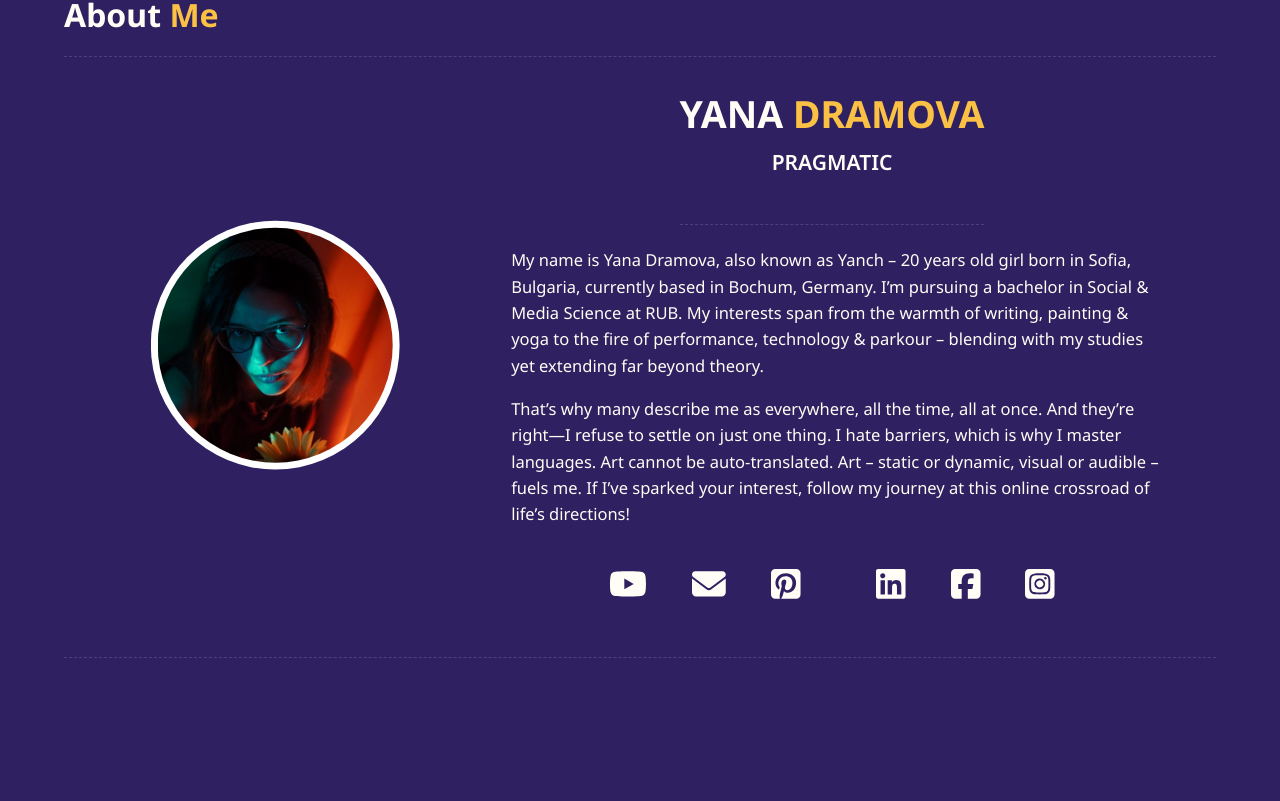
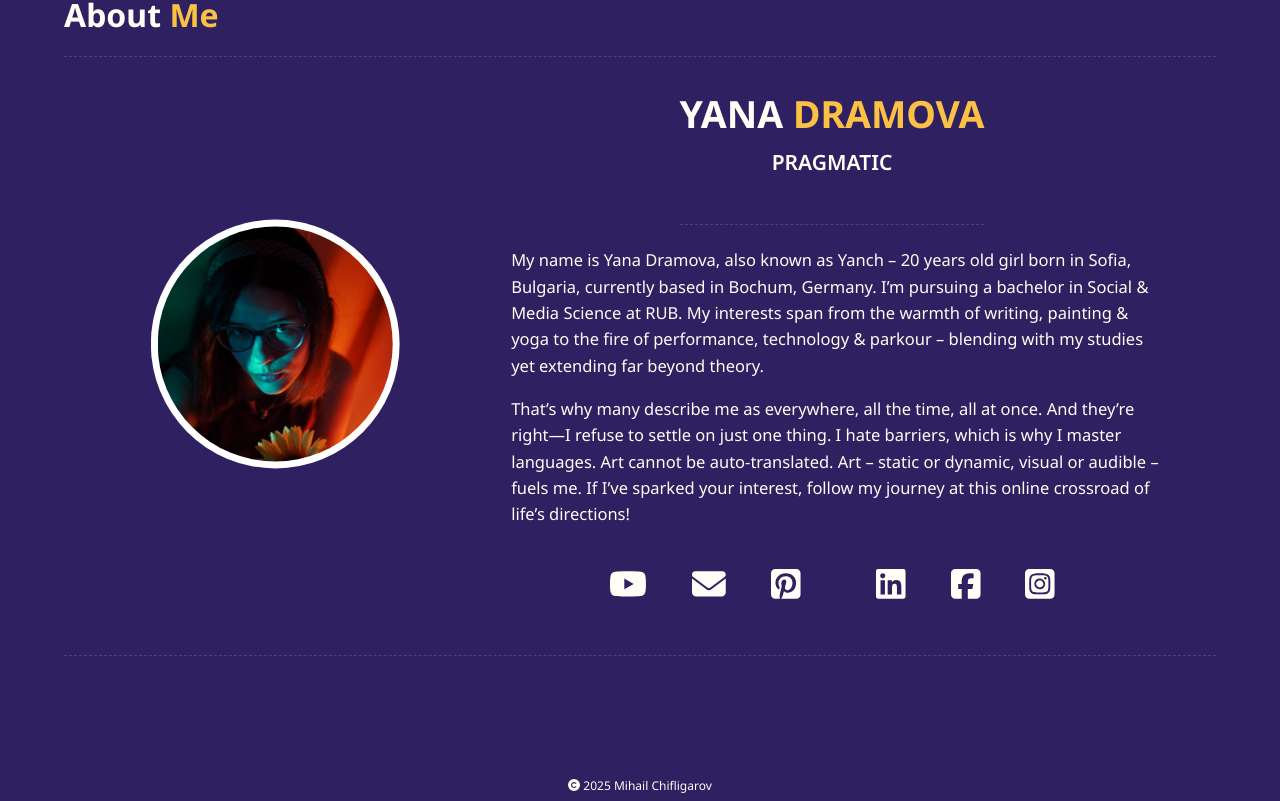
Before and after one commit to yanchdramch/yanchdramch.github.io, a Vue app: page / in a window 1280 px wide. Shown: the part 1809-2610 px from the top of the page. Before the commit the page ends 2587 px from the top, so only its background shows below. Built offline with nearby package versions, Linux system fonts and the light colour scheme.

Commit message:
Style changes

```diff
--- a/src/App.vue
+++ b/src/App.vue
@@ -133,7 +133,7 @@ export default {
 
 html,
 body {
-  height: 100%;
+  min-height: 100%;
   font-family: "Noto Sans", sans-serif;
   color: #fffdf6;
   overflow: visible;
--- a/src/articles/old-article.json
+++ b/src/articles/old-article.json
@@ -5,6 +5,6 @@
     "title": "Oldest Article",
     "description": "This is a simple article.",
     "date": "1994-03-18",
-    "thumbnail": "https://www.befunky.com/images/prismic/fdc9b868-8b68-43b0-bd75-f8cbf0afaf9e_old-photo-scratch-reduction-before.jpg",
-    "text": "I am a very old article"
+    "thumbnail": "https://i.pinimg.com/736x/4c/be/b4/4cbeb474a8e6daac6ea0de7f26f415e6.jpg",
+    "text": "I am a very old article <img src='https://i.pinimg.com/736x/4c/be/b4/4cbeb474a8e6daac6ea0de7f26f415e6.jpg'></img>"
 }
--- a/src/assets/main.css
+++ b/src/assets/main.css
@@ -5,6 +5,8 @@
   font-weight: normal;
   display: flex;
   place-items: center;
+  flex-direction: column;
+  min-height: 100%;
 }
 
 a,
--- /dev/null
+++ b/src/components/CustomFooter.vue
@@ -0,0 +1,54 @@
+<template>
+  <div class="custom_footer">
+    <footer><a href="https://chifligarov.dev" target="_blank"><FontAwesomeIcon icon="copyright"></FontAwesomeIcon>
+      {{ copyrightYear }} Mihail Chifligarov</a>
+    </footer>
+  </div>
+</template>
+
+<script setup>
+import { FontAwesomeIcon } from '@fortawesome/vue-fontawesome'
+</script>
+
+<script>
+export default {
+  name: "LanguageChooser",
+
+  data() {
+    return {};
+  },
+  methods: {
+
+  },
+  computed: {
+    copyrightYear() {
+      const startingYear = 2025;
+      const currentYear = new Date().getFullYear();
+      if (currentYear !== startingYear) {
+        return startingYear.toString() + '–' + currentYear.toString();
+      }
+      else {
+        return startingYear.toString();
+      }
+    }
+  }
+};
+</script>
+
+<style scoped>
+.custom_footer {
+  width: 100%;
+  height: 20px;
+}
+
+footer{
+  margin-top: auto;
+  font-size: 0.8em;
+  bottom: 0;
+  padding-bottom: 0.5em;
+  color: #fffdf6;
+  align-self: center;
+  width: 100%;
+  text-align: center;
+}
+</style>
--- a/src/components/DetailComponent.vue
+++ b/src/components/DetailComponent.vue
@@ -1,6 +1,11 @@
 <template>
     <div class="detail_icon">
-        <FontAwesomeIcon :icon="[detailSet, detailIcon]" size="xl" :style="{ color: '#fffdf6' }" />
+        <FontAwesomeIcon :icon="[detailSet, detailIcon]" class="icon" size="xl" @click="handleClick()"/>
+        <Transition>
+            <div class="alert_box" v-if=showCopyText>
+                Copied to Clipboard!
+            </div>
+        </Transition>
     </div>
 </template>
 
@@ -16,7 +21,8 @@ export default {
         'text': String,
         'icon': String,
         'set': String,
-        'link': String
+        'link': String,
+        'copy': Boolean,
     },
 
     data() {
@@ -24,9 +30,23 @@ export default {
             detailText: this.text,
             detailIcon: this.icon,
             detailSet: this.set,
-            detailURL: this.link
+            detailURL: this.link,
+            copyToClipboard: this.copy,
+            showCopyText: false,
         };
     },
+    methods: {
+        handleClick() {
+            if (this.copyToClipboard) {
+                navigator.clipboard.writeText(this.detailURL);
+                this.showCopyText = true;
+                setTimeout(() => {this.showCopyText = false}, 1250);
+            }
+            else {
+                window.open(this.detailURL, "_blank")
+            }
+        }
+    }
 };
 </script>
 
@@ -46,5 +66,40 @@ export default {
 .detail_icon {
     font-size: 1.5em;
     padding: 1em;
+    display: flex;
+    flex-direction: column;
 }
+
+.alert_box {
+    font-size: 0.85em;
+    margin-top: 2em;
+    position: absolute;
+    align-self: center;
+    color: #FBC145;
+}
+
+.icon {
+    color: #fffdf6;
+    transition: color 450ms ease-in;
+}
+
+.icon:hover {
+    color: #FBC145;
+    transition: color 250ms linear;
+    cursor: pointer;
+}
+
+.v-enter-active {
+    transition: opacity 1s ease-in-out;
+}
+
+.v-leave-active {
+    transition: opacity 0.5s ease-in-out;
+}
+
+.v-enter-from,
+.v-leave-to {
+    opacity: 0;
+}
+
 </style>
--- a/src/main.js
+++ b/src/main.js
@@ -12,12 +12,12 @@ import { library } from '@fortawesome/fontawesome-svg-core'
 import { FontAwesomeIcon } from '@fortawesome/vue-fontawesome'
 
 /* import specific icons */
-import { faEnvelope } from '@fortawesome/free-solid-svg-icons'
+import { faEnvelope, faCopyright } from '@fortawesome/free-solid-svg-icons'
 import { faClock } from '@fortawesome/free-regular-svg-icons'
 import { faYoutube, faLinkedin, faSquarePinterest, faSquareFacebook, faSquareInstagram } from '@fortawesome/free-brands-svg-icons'
 
 /* add icons to the library */
-library.add(faEnvelope, faYoutube, faLinkedin, faSquarePinterest, faSquareFacebook, faSquareInstagram, faClock)
+library.add(faEnvelope, faYoutube, faLinkedin, faSquarePinterest, faSquareFacebook, faSquareInstagram, faClock, faCopyright)
 
 /* import and register Swiper custom elements */
 import { register } from 'swiper/element/bundle';
--- a/src/texts/aboutTexts.js
+++ b/src/texts/aboutTexts.js
@@ -1,7 +1,7 @@
 export const aboutTexts = {
   "resume" : {
-    "de" : "My name is Yana Dramova, also known as Yanch – 20 years old girl born in Sofia, Bulgaria, currently based in Bochum, Germany. I’m pursuing a bachelor in Social & Media Science at <a href='https://www.ruhr-uni-bochum.de/'>RUB</a>. My interests span from the warmth of writing, painting & yoga to the fire of performance, technology & parkour – blending with my studies yet extending far beyond theory. <p>That’s why many describe me as everywhere, all the time, all at once. And they’re right—I refuse to settle on just one thing. I hate barriers, which is why I master languages. Art cannot be auto-translated. Art – static or dynamic, visual or audible – fuels me. If I’ve sparked your interest, follow my journey at this online crossroad of life’s directions!",
-    "en": "My name is Yana Dramova, also known as Yanch – 20 years old girl born in Sofia, Bulgaria, currently based in Bochum, Germany. I’m pursuing a bachelor in Social & Media Science at <a href='https://www.ruhr-uni-bochum.de/'>RUB</a>. My interests span from the warmth of writing, painting & yoga to the fire of performance, technology & parkour – blending with my studies yet extending far beyond theory. <p>That’s why many describe me as everywhere, all the time, all at once. And they’re right—I refuse to settle on just one thing. I hate barriers, which is why I master languages. Art cannot be auto-translated. Art – static or dynamic, visual or audible – fuels me. If I’ve sparked your interest, follow my journey at this online crossroad of life’s directions!",
-    "bg": "My name is Yana Dramova, also known as Yanch – 20 years old girl born in Sofia, Bulgaria, currently based in Bochum, Germany. I’m pursuing a bachelor in Social & Media Science at <a href='https://www.ruhr-uni-bochum.de/'>RUB</a>. My interests span from the warmth of writing, painting & yoga to the fire of performance, technology & parkour – blending with my studies yet extending far beyond theory. <p>That’s why many describe me as everywhere, all the time, all at once. And they’re right—I refuse to settle on just one thing. I hate barriers, which is why I master languages. Art cannot be auto-translated. Art – static or dynamic, visual or audible – fuels me. If I’ve sparked your interest, follow my journey at this online crossroad of life’s directions!"
+    "de" : "My name is Yana Dramova, also known as Yanch – 20 years old girl born in Sofia, Bulgaria, currently based in Bochum, Germany. I’m pursuing a bachelor in Social & Media Science at <a href='https://www.ruhr-uni-bochum.de/' target='_blank'>RUB</a>. My interests span from the warmth of writing, painting & yoga to the fire of performance, technology & parkour – blending with my studies yet extending far beyond theory. <p>That’s why many describe me as everywhere, all the time, all at once. And they’re right—I refuse to settle on just one thing. I hate barriers, which is why I master languages. Art cannot be auto-translated. Art – static or dynamic, visual or audible – fuels me. If I’ve sparked your interest, follow my journey at this online crossroad of life’s directions!",
+    "en": "My name is Yana Dramova, also known as Yanch – 20 years old girl born in Sofia, Bulgaria, currently based in Bochum, Germany. I’m pursuing a bachelor in Social & Media Science at <a href='https://www.ruhr-uni-bochum.de/' target='_blank'>RUB</a>. My interests span from the warmth of writing, painting & yoga to the fire of performance, technology & parkour – blending with my studies yet extending far beyond theory. <p>That’s why many describe me as everywhere, all the time, all at once. And they’re right—I refuse to settle on just one thing. I hate barriers, which is why I master languages. Art cannot be auto-translated. Art – static or dynamic, visual or audible – fuels me. If I’ve sparked your interest, follow my journey at this online crossroad of life’s directions!",
+    "bg": "My name is Yana Dramova, also known as Yanch – 20 years old girl born in Sofia, Bulgaria, currently based in Bochum, Germany. I’m pursuing a bachelor in Social & Media Science at <a href='https://www.ruhr-uni-bochum.de/' target='_blank'>RUB</a>. My interests span from the warmth of writing, painting & yoga to the fire of performance, technology & parkour – blending with my studies yet extending far beyond theory. <p>That’s why many describe me as everywhere, all the time, all at once. And they’re right—I refuse to settle on just one thing. I hate barriers, which is why I master languages. Art cannot be auto-translated. Art – static or dynamic, visual or audible – fuels me. If I’ve sparked your interest, follow my journey at this online crossroad of life’s directions!"
   }
 }
--- a/src/views/AboutView.vue
+++ b/src/views/AboutView.vue
@@ -10,6 +10,12 @@
       <div class="col leftcol">
         <div class="pic_container">
           <img src="/images/About.jpeg" alt="profile picture" class="picture">
+          <div
+            class="overlay" @click="visitLink('https://www.instagram.com/mari_photo_s')" @mouseover="credit = true" @mouseleave="credit = false">
+            <Transition>
+              <div class="credit_text" v-if="credit">Photo by @mari_photo_s</div>
+            </Transition>
+          </div>
           <div class="circle"></div>
         </div>
 
@@ -21,14 +27,14 @@
         <div class="resume" v-html="aboutTexts.resume[selectedLang]"></div>
         <div class="icons">
           <div class="left_icons">
-            <DetailComponent icon="youtube" set="fab" />
-            <DetailComponent icon="envelope" set="fas" link="mailto:yanamail@mail.com" />
-            <DetailComponent icon="square-pinterest" set="fab" />
+            <DetailComponent icon="youtube" set="fab" link="https://www.youtube.com/@yana.dramova"/>
+            <DetailComponent icon="envelope" set="fas" link="textToCopy" copy/>
+            <DetailComponent icon="square-pinterest" set="fab" link="https://www.pinterest.com/yanchdramch/"/>
           </div>
           <div class="right_icons">
-            <DetailComponent icon="linkedin" set="fab" />
-            <DetailComponent icon="square-facebook" set="fab" />
-            <DetailComponent icon="square-instagram" set="fab" />
+            <DetailComponent icon="linkedin" set="fab" link="https://www.linkedin.com/in/yana-dramova-86355a293"/>
+            <DetailComponent icon="square-facebook" set="fab" link="https://www.facebook.com/share/1561LLKr16/"/>
+            <DetailComponent icon="square-instagram" set="fab" link="https://www.instagram.com/galway_girl_04/"/>
           </div>
         </div>
       </div>
@@ -51,6 +57,10 @@ watch(
     selectedLang.value = newLang;
   }
 );
+
+const visitLink = (link:string) => {
+  window.open(link, "blank")
+}
 </script>
 
 <script lang="ts">
@@ -71,7 +81,8 @@ export default {
           "normal": "За ",
           "colored": "Мен"
         }
-      }
+      },
+      credit: false,
     };
   },
 };
@@ -105,6 +116,26 @@ export default {
   z-index: 1;
   align-self: anchor-center;
   justify-self: anchor-center;
+}
+
+.overlay {
+  position: absolute;
+  background-color: #00000000;
+  width: 90%;
+  height: 90%;
+  top: 0;
+  left: 0;
+  clip-path: circle();
+  z-index: 6;
+  align-self: anchor-center;
+  justify-self: anchor-center;
+  transition: background-color 350ms ease-in;
+}
+
+.overlay:hover {
+  background-color: #FBC14520;
+  cursor: pointer;
+  transition: background-color 250ms linear;
 }
 
 .about {
@@ -243,4 +274,22 @@ export default {
 a {
   padding: 0;
 }
+
+.credit_text {
+  font-size: 1.2em;
+  font-weight: bold;
+}
+
+.v-enter-active {
+  transition: opacity 450ms ease-in-out;
+}
+
+.v-leave-active {
+  transition: opacity 250ms ease-in-out;
+}
+
+.v-enter-from,
+.v-leave-to {
+  opacity: 0;
+}
 </style>
--- a/src/views/ArticlesView.vue
+++ b/src/views/ArticlesView.vue
@@ -1,5 +1,6 @@
 <template>
   <div class="publications_page">
+    <div>
       <div class="articles_title">
         <div class="normal">{{ pageTitle[selectedLang].normal }}<div class="colored">{{ pageTitle[selectedLang].colored }}
           </div>
@@ -20,9 +21,12 @@
         </div>
       </div>
     </div>
+    <!-- <CustomFooter></CustomFooter> -->
+  </div>
 </template>
 
 <script setup>
+import CustomFooter from '@/components/CustomFooter.vue';
 import { FontAwesomeIcon } from '@fortawesome/vue-fontawesome'
 import { articleStore } from '@/stores/articles.js';
 import { languageStore } from '@/stores/language.js'
@@ -106,6 +110,7 @@ export default {
   max-height: 85vh;
   box-sizing: border-box;
   margin-top: 0;
+  justify-content: space-between;
 }
 
 .articles_title {
--- a/src/views/HomeView.vue
+++ b/src/views/HomeView.vue
@@ -11,6 +11,7 @@
     <div class="about_wrapper" ref="aboutRef">
       <AboutView></AboutView>
     </div>
+    <CustomFooter></CustomFooter>
   </main>
 </template>
 
@@ -18,12 +19,13 @@
 import ThePit from '@/components/ThePit.vue';
 import AboutView from './AboutView.vue';
 import RecentArticles from '@/components/RecentArticles.vue';
+import CustomFooter from '@/components/CustomFooter.vue';
 import { languageStore } from '@/stores/language.js'
 import { ref, watch } from 'vue';
 
 const aboutRef = ref([])
 function myScroll() {
-  window.scrollTo({left: 0, top:aboutRef.value.getBoundingClientRect().top, behavior: "smooth"});
+  window.scrollTo({left: 0, top: aboutRef.value.getBoundingClientRect().top + 100, behavior: "smooth"});
 }
 
 defineExpose({ myScroll });
--- a/src/views/MusicView.vue
+++ b/src/views/MusicView.vue
@@ -1,5 +1,6 @@
 <template>
   <div class="music_page">
+    <div>
       <div class="music_title">
         <div class="normal">{{ pageTitle[selectedLang].normal }}<div class="colored">{{ pageTitle[selectedLang].colored }}
           </div>
@@ -15,9 +16,12 @@
         </div>
       </div>
     </div>
+    <!-- <CustomFooter></CustomFooter> -->
+  </div>
 </template>
 
 <script setup>
+import CustomFooter from '@/components/CustomFooter.vue';
 import { languageStore } from '@/stores/language.js'
 import { ref, watch, onMounted } from 'vue';
 
@@ -66,6 +70,7 @@ export default {
   max-height: 85vh;
   box-sizing: border-box;
   margin-top: 0;
+  justify-content: space-between;
 }
 
 .music_title {
```
Also changed, not shown: src/texts/routes.js (+4 -4 lines). Lines whose indentation alone changed are shown as unchanged.
